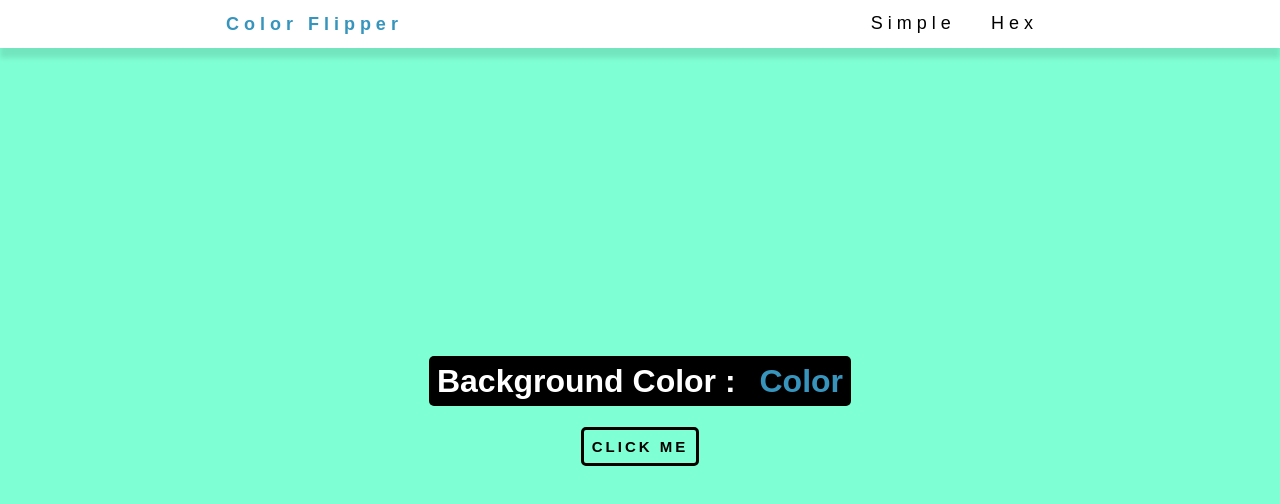
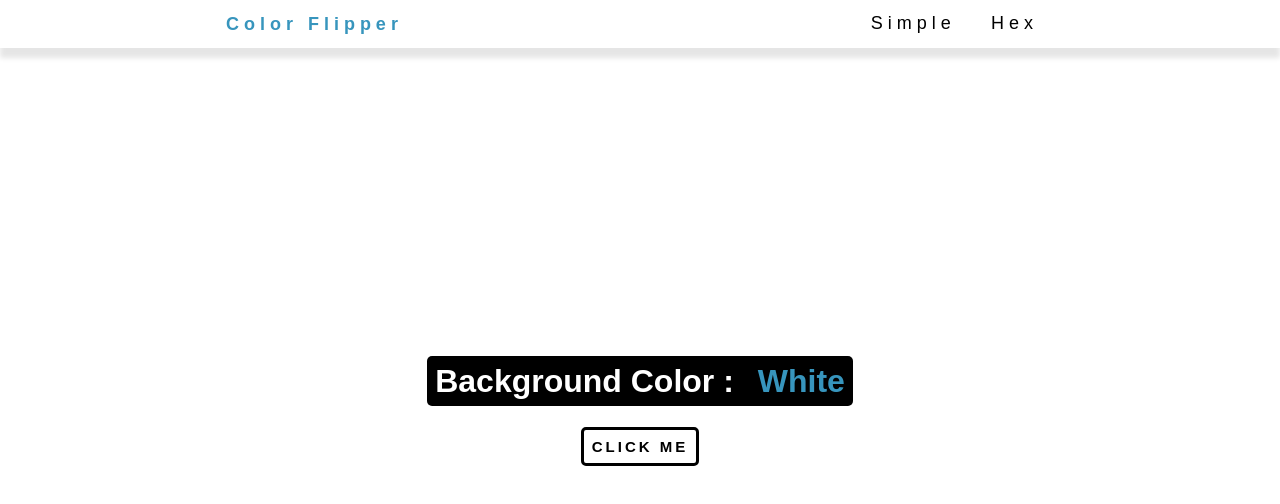
Before and after one commit to AlexdelCarmen/color-flipper, a plain HTML site: page index.html in a window 1280 px wide. Drawn offline with Linux system fonts and the light colour scheme.

Commit message:
Correct background color and span text.

```diff
--- a/index.html
+++ b/index.html
@@ -18,7 +18,7 @@
     </header>
     <main>
         <div class="flipper-wrapper">
-            <h1 class="flipper-title">Background Color : <span id="color">Color</span></h1>
+            <h1 class="flipper-title">Background Color : <span id="color">White</span></h1>
             <button id="flip">click me</button>
         </div>
     </main>
--- a/style.css
+++ b/style.css
@@ -6,7 +6,6 @@ body {
     min-height: 100svh;
     padding: 0;
     margin: 0;
-    background-color: aquamarine;
 }
 
 header {
```
